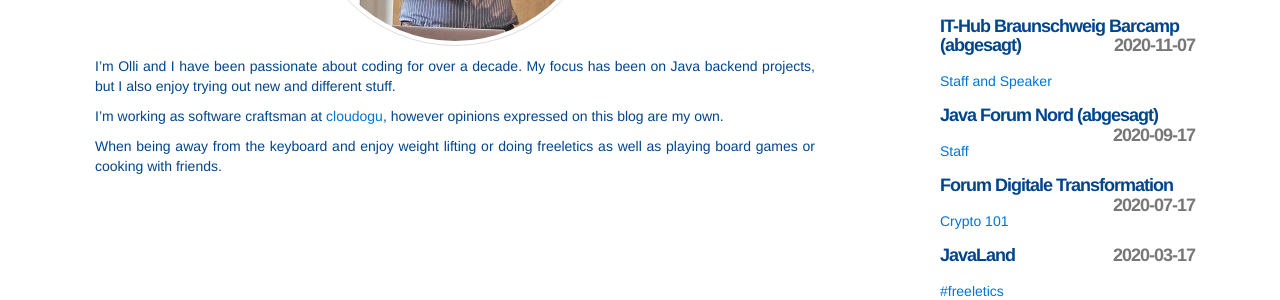
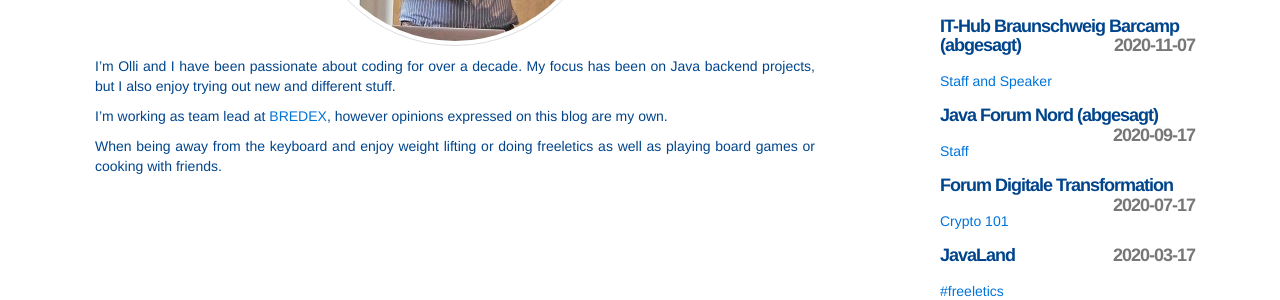
Before and after one commit to omilke/omilke.github.io, a Jekyll site: the page built from about.md, in a window 1280 px wide. Shown: the part 422-722 px from the top of the page. Built offline with Jekyll 4.4.1, drawn with Linux system fonts in a browser that asks for light colours.

Commit message:
updating workplace

```diff
--- a/about.md
+++ b/about.md
@@ -9,7 +9,7 @@ permalink: /about/
 
 I'm Olli and I have been passionate about coding for over a decade. My focus has been on Java backend projects, but I also enjoy trying out new and different stuff.
 
-I'm working as software craftsman at <a href="https://cloudogu.com/" target="_blank">cloudogu</a>, however opinions expressed
+I'm working as team lead at <a href="https://bredex.de/" target="_blank">BREDEX</a>, however opinions expressed
 on this blog are my own.
 
 
```
